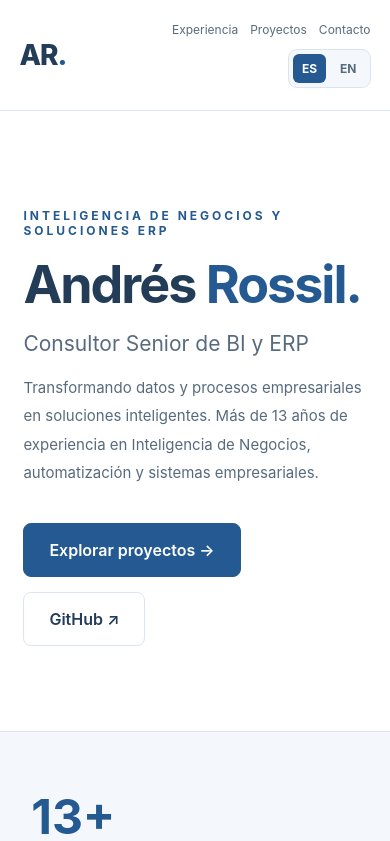
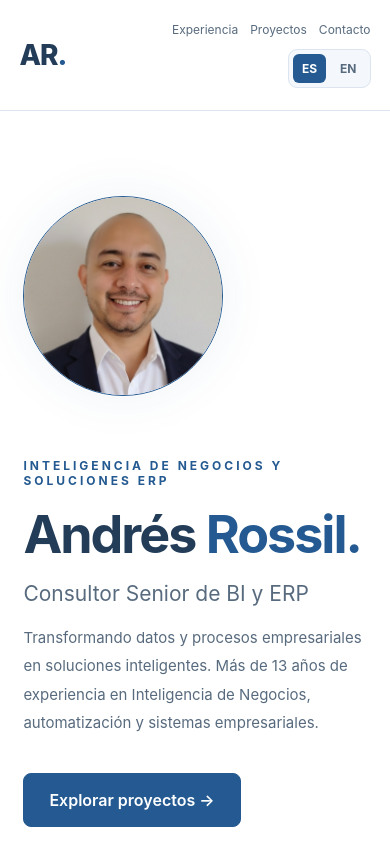
Before and after one commit to andresrossil/andresrossil.github.io, a React (Vite) app: page / in a window 390 px wide. Shown: the top 841 px of the page. Built offline with nearby package versions, Linux system fonts and the light colour scheme.

Commit message:
Add professional portrait to portfolio hero

```diff
--- a/src/App.css
+++ b/src/App.css
@@ -206,8 +206,9 @@ button {
 }
 
 .decoration-circle {
-  width: 240px;
-  height: 240px;
+  width: 280px;
+  height: 280px;
+  overflow: hidden;
   border-radius: 50%;
   border: 1.5px solid var(--accent);
   background: radial-gradient(
@@ -222,11 +223,11 @@ button {
   box-shadow: 0 0 50px var(--accent-soft);
 }
 
-.decoration-circle span {
-  font-size: 75px;
-  font-weight: 800;
-  color: var(--accent);
-  letter-spacing: -5px;
+.decoration-circle img {
+  display: block;
+  width: 100%;
+  height: 100%;
+  object-fit: cover;
 }
 
 /* STATISTICS */
@@ -416,8 +417,18 @@ footer h2 {
 /* RESPONSIVE */
 
 @media (max-width: 1000px) {
+  .hero {
+    flex-direction: column;
+    align-items: flex-start;
+  }
+
   .hero-decoration {
-    display: none;
+    order: -1;
+  }
+
+  .decoration-circle {
+    width: 200px;
+    height: 200px;
   }
 
   .projects {
--- a/src/App.tsx
+++ b/src/App.tsx
@@ -192,9 +192,9 @@ function App() {
           </div>
         </div>
 
-        <div className="hero-decoration" aria-hidden="true">
+        <div className="hero-decoration">
           <div className="decoration-circle">
-            <span>AR</span>
+            <img src="/andres-rossil.png" alt="Andrés Rossil" width="800" height="800" fetchPriority="high" />
           </div>
         </div>
       </section>
```
Also changed, not shown: public/andres-rossil.png (added).
